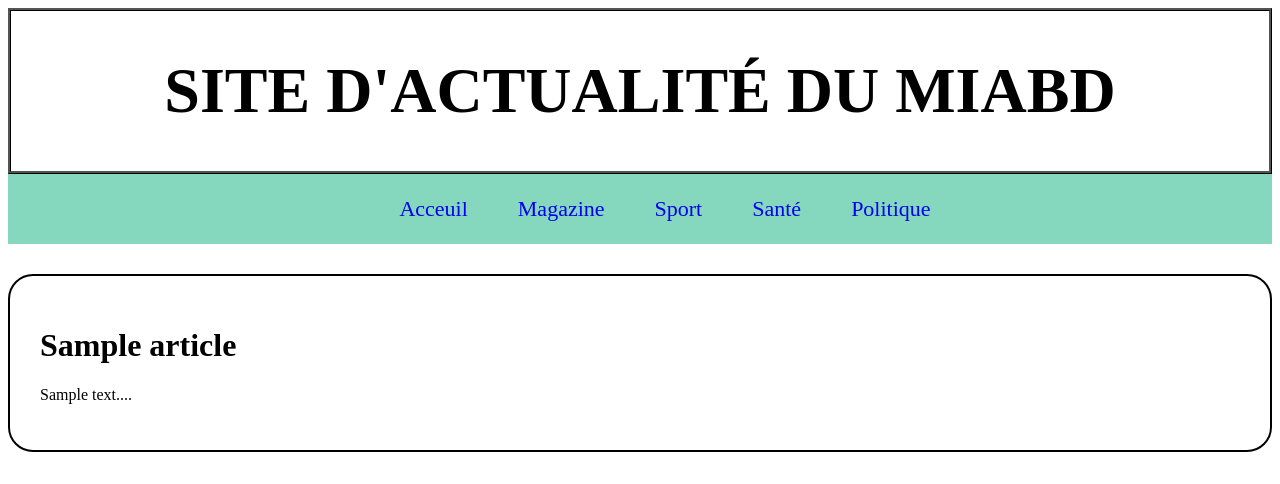
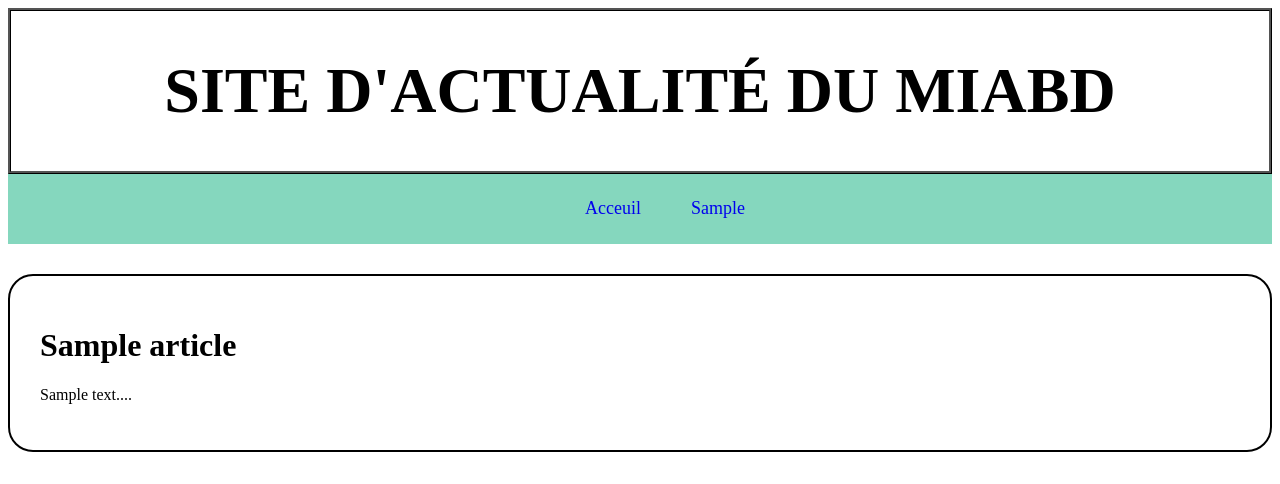
Before and after one commit to MAbass/masteriabd-al, a PHP site: page / in a window 1280 px wide. Shown: the top 484 px of the page. Run offline with PHP 8.4, Linux system fonts and the light colour scheme; tables that the repository leaves empty or names only in its code hold one stand-in row (values such as "Sample post").

Commit message:
deuxieme version

```diff
--- a/assets/style.css
+++ b/assets/style.css
@@ -23,6 +23,7 @@
   padding-left: 50px;
   text-decoration: none;
   height: 70px;
+  font-size: 18px;
   display: flex;
   align-items: center;
 }
--- a/controller/Controller.php
+++ b/controller/Controller.php
@@ -13,6 +13,7 @@ class Controller
 
     public function showIndex($categorieId)
     {
+        $categories = Categorie::getList();
         if ($categorieId == null) {
             $articles = Article::getList();
         } else {
--- a/index.php
+++ b/index.php
@@ -2,7 +2,6 @@
 require_once 'controller/Controller.php';
 
 $controller = new Controller();
-$uri = parse_url($_SERVER['REQUEST_URI'], PHP_URL_PATH);
 
 if (isset($_GET['categorie'])) {
     $controller->showIndex($_GET['categorie']);
--- a/vue/index.php
+++ b/vue/index.php
@@ -12,10 +12,9 @@
     <div></div>
     <div class="menu">
         <a href="index.php">Acceuil</a>
-        <a href="index.php?categorie=1">Magazine</a>
-        <a href="index.php?categorie=2">Sport</a>
-        <a href="index.php?categorie=3">Santé</a>
-        <a href="index.php?categorie=4">Politique</a>
+        <?php foreach ($categories as $categorie) :?>
+            <a href="index.php?categorie=<?php echo $categorie->id?>"><?php echo $categorie->libelle ?></a>
+        <?php endforeach?>
     </div>
     <?php if (!empty($articles)):?>
     <?php foreach ($articles as $article):?>
```
Lines whose indentation alone changed are shown as unchanged.
